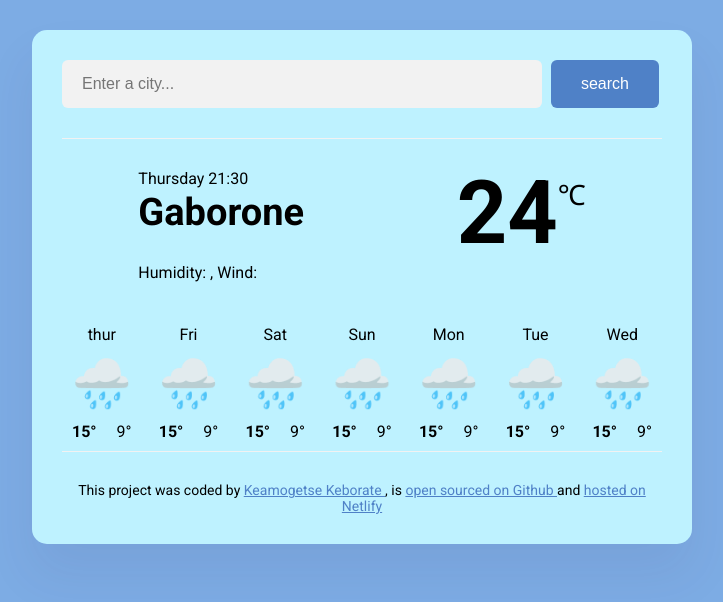
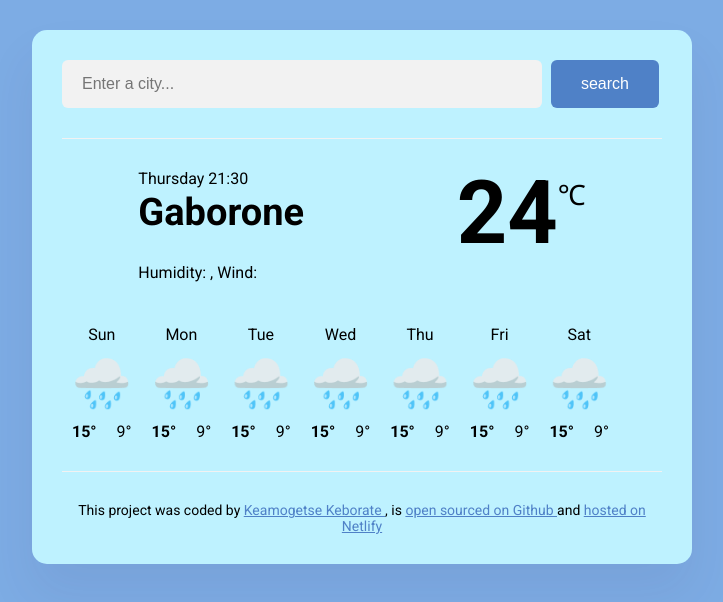
Before and after one commit to Kate465/My-Weather-Forecast-App, a plain HTML site: page index.html in a window 1280 px wide. Shown: the whole page, without its empty margins (278-1001 px from the left). Drawn offline with nearby package versions, Linux system fonts and the light colour scheme; no server answers.

Commit message:
injected forecast HTML from javascript

```diff
--- a/src/index.js
+++ b/src/index.js
@@ -62,7 +62,8 @@ let searchFormElement = document.querySelector("#search-form");
 searchFormElement = addEventListener("submit", handleSearchSubmit);
 
 function displayForecast() {
-  let days = ["thur", "Fri", "Sat", "Sun", "Mon", "Tue", "Wed"];
+  let days = ["Sun", "Mon", "Tue", "Wed", "Thu", "Fri", "Sat"];
+
   let forecastHtml = "";
 
   days.forEach(function (day) {
@@ -78,11 +79,13 @@ function displayForecast() {
                <div class="weather-forecast-temperature">9°</div>
               </div>
               </div>
-            </div>
-            `;
+              <div>
+             `;
   });
 
   let forecastElement = document.querySelector("#forecast");
   forecastElement.innerHTML = forecastHtml;
 }
+
 displayForecast();
+searchCity("Gaborone");
--- a/src/styles.css
+++ b/src/styles.css
@@ -42,6 +42,7 @@ footer {
   font-size: 14px;
   border-top: 1px solid #f2f2f2;
   padding: 30px 0 0 0;
+  margin-top: 30px;
 }
 .weather-app-city {
   margin-top: 0;
@@ -103,5 +104,4 @@ footer {
 .weather-forecast {
   display: flex;
   justify-content: space-between;
-  margin-bottom: 5px;
 }
```
